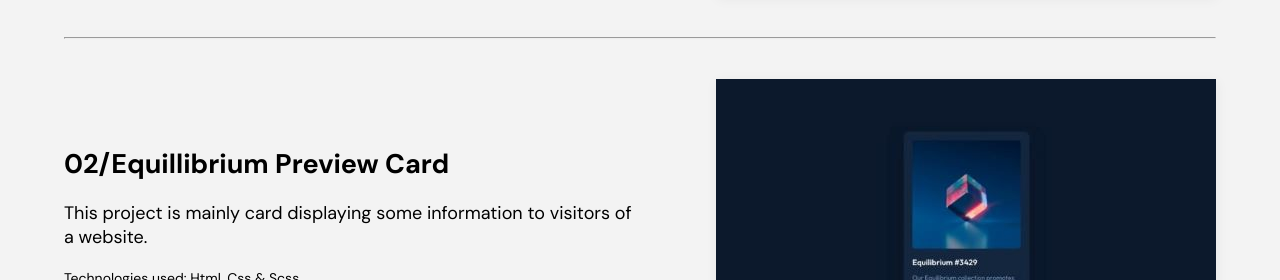
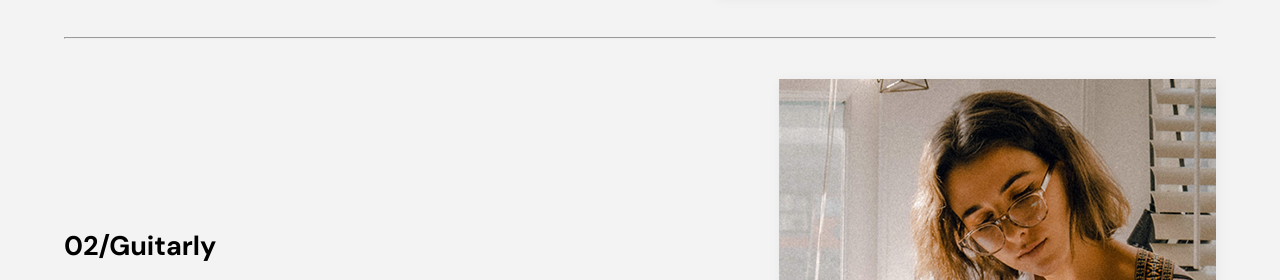
Before and after one commit to dboatengg/portfolio--two, a plain HTML site: page index.html in a window 1280 px wide. Shown: the part 1103-1383 px from the top of the page. Drawn offline with Linux system fonts and the light colour scheme.

Commit message:
Add a new project

```diff
--- a/index.html
+++ b/index.html
@@ -78,15 +78,17 @@ This website contains some interesting projetcs done using web technologies such
                 <hr>
                 <div class="manage grid grid--1x2">
                     <div class="manage__left">
-                        <h1 class="manage__title">02/Equillibrium Preview Card</h1>
-                        <p class="manage__description">This project is mainly card displaying some information to visitors of a website. </p>
+                        <h1 class="manage__title">02/Guitarly</h1>
+                        <p class="manage__description">Guitarly is landing page collaboration project with a colleague designer. Guitarly is a website for a
+                            business that teaches people how to play the guitar.
+                        </p>
                         <p class="manage__sub-description">Technologies used: Html, Css & Scss</p>
                         <div class="manage__link">
-                            <a target="_blank" href="https://github.com/dboatengg/nft-preview-card-component-main">view code</a>
-                            <a target="_blank" href="https://dboatengg.github.io/nft-preview-card-component-main/" class="see-live">see live<i class="fas fa-long-arrow-alt-right"></i></a>
+                            <a target="_blank" href="https://github.com/dboatengg/Guitarly">view code</a>
+                            <a target="_blank" href="https://dboatengg.github.io/Guitarly/index.html#" class="see-live">see live<i class="fas fa-long-arrow-alt-right"></i></a>
                         </div>
                     </div>
-                    <img class="project__img" src="assets/preview-cardc.jpg" alt="">
+                    <img class="project__img" src="assets/hero-md.png" alt="">
                 </div>
                 <hr>
                 <div class="manage grid grid--1x2">
```
Also changed, not shown: project.html (+7 -5 lines), assets/hero-md.png (added).
